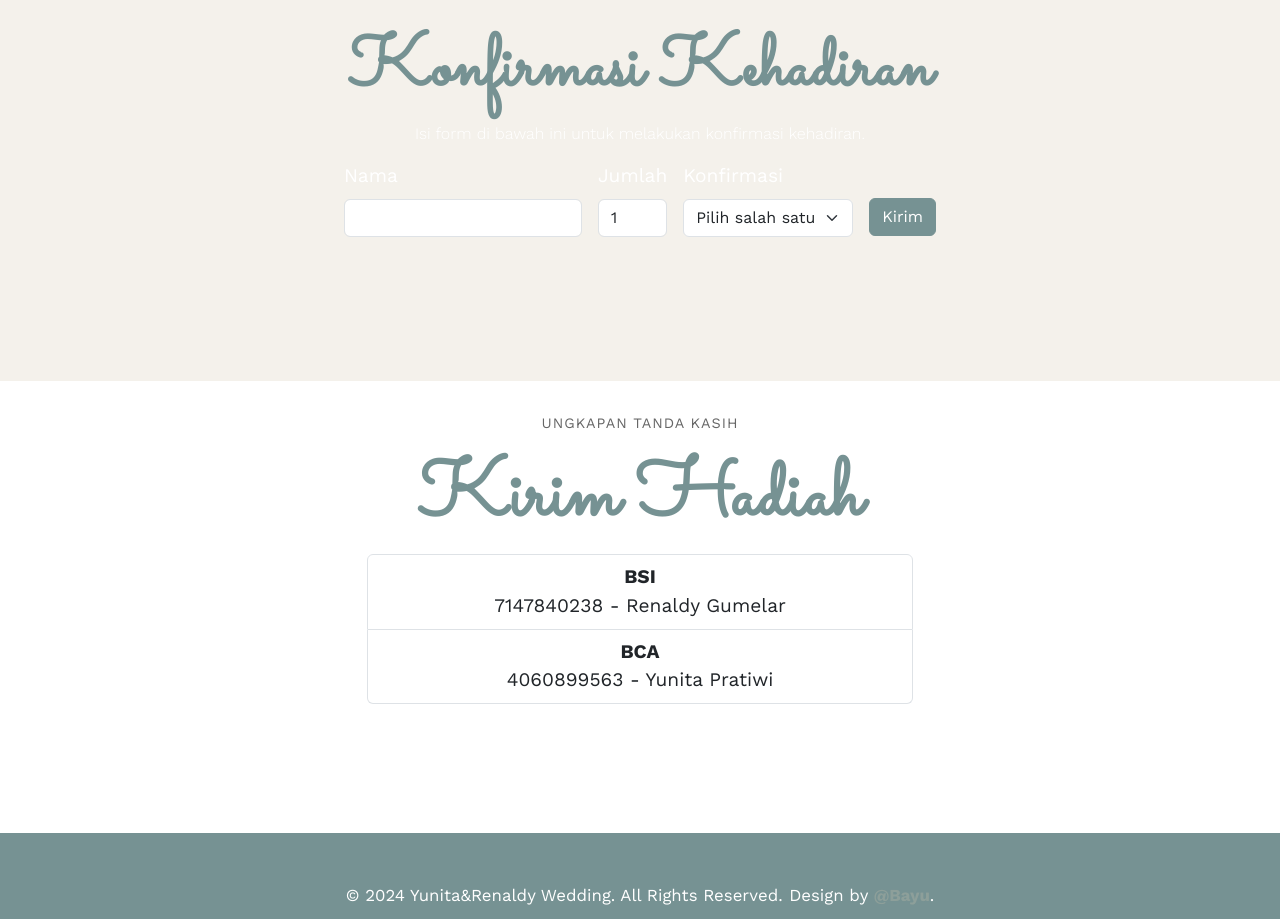
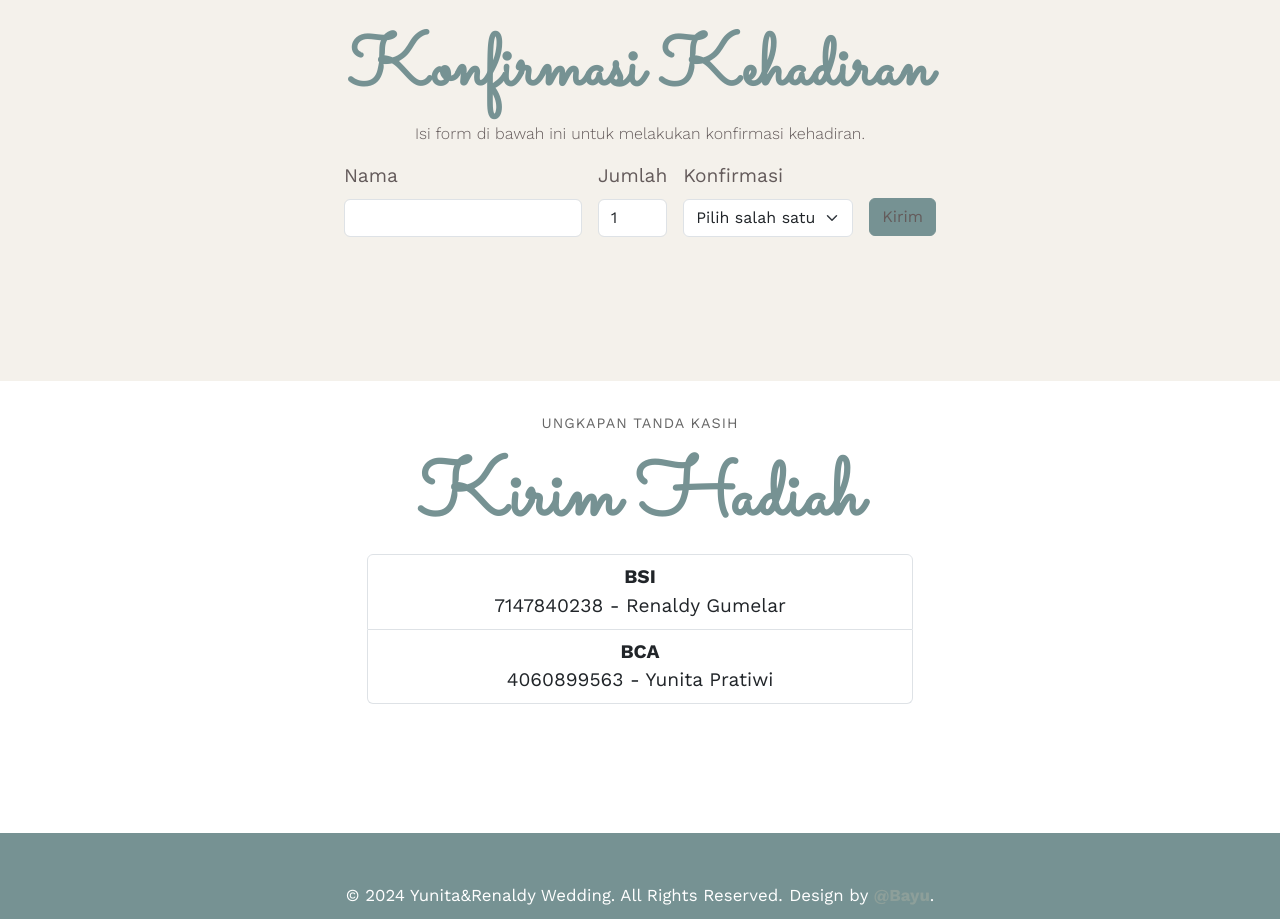
Before and after one commit to bayfight/weeding-invitation, a plain HTML site: page index.html in a window 1280 px wide. Shown: the part 3160-4079 px from the top of the page. Drawn offline with nearby package versions, Linux system fonts and the light colour scheme; some packages are replaced by stand-ins of ours; a script that the page names is missing.

Commit message:
font gak kebaca

```diff
--- a/style.css
+++ b/style.css
@@ -241,23 +241,23 @@ body {
 }
 
 .rsvp p {
-  color: white;
+  color: rgb(100, 91, 91);
 }
 
 .rsvp form label {
-  color: white;
+  color: rgb(100, 91, 91);
 }
 
 .rsvp button {
   background-color: var(--pink);
-  color: white;
+  color: rgb(100, 91, 91);
   border: 1px solid var(--pink);
 }
 
 .rsvp button:hover {
-  background-color: white;
+  background-color: rgb(100, 91, 91);
   color: var(--pink);
-  border: 1px solid white;
+  border: 1px solid rgb(100, 91, 91);
 }
 
 footer {
```
